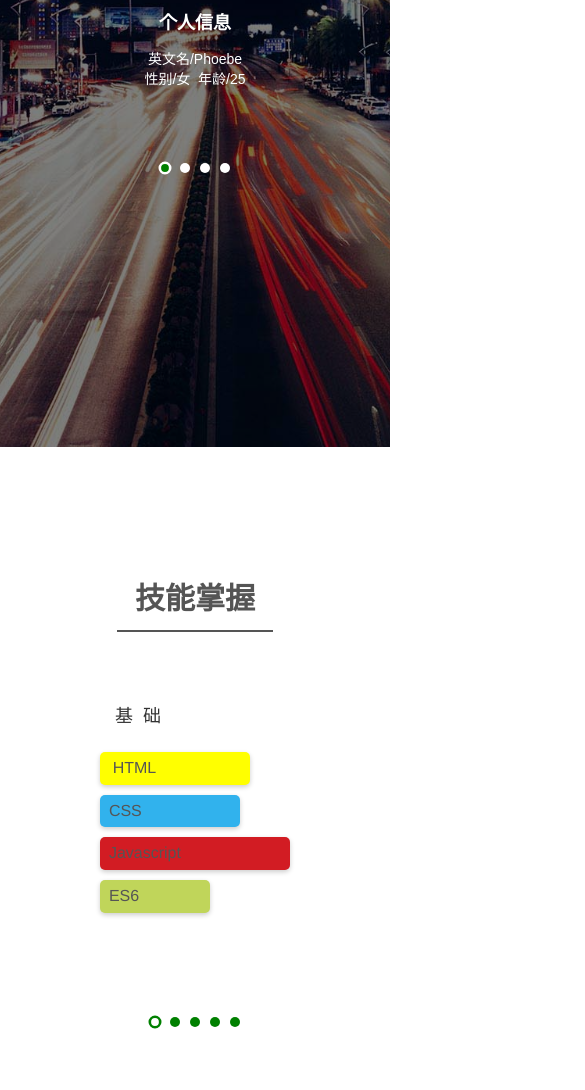
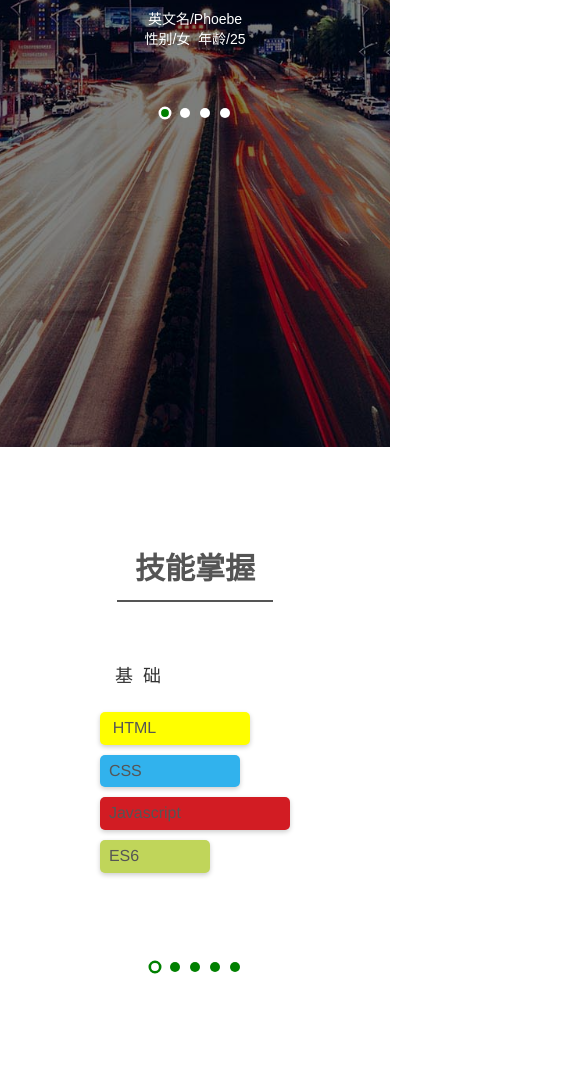
Before and after one commit to phoebeyuer/Hello-World, a plain HTML site: page index.html in a window 390 px wide. Shown: the part 1241-2331 px from the top of the page, 585 px wide, since content can reach past the window. Drawn offline with nearby package versions, Linux system fonts and the light colour scheme.

Commit message:
手机端调整

```diff
--- a/css/style.css
+++ b/css/style.css
@@ -59,6 +59,21 @@ ul,ol {
 	padding: 15px 10px;
 	border-bottom: 2px solid #fff;
 	font-weight: 600;
+}
+
+@media screen and (max-width:768px){
+.section-title h2 {
+	margin-top: -10px;
+	margin-bottom: 0;
+}
+
+.choose-btn {
+	margin-top: -15px;
+}
+
+#workChoose1 {
+	margin-top: -30px;
+}
 }
 
 /*加载动画*/
@@ -671,9 +686,17 @@ ul,ol {
 	display: none;
 }
 
+#master .master-pic .master-cover {
+	display: none;
+}
+
 #master .master-pic {
 	position: relative;
 	overflow: visible;
+	width: 300px;
+	left: 50%;
+	margin-left: -150px;
+	/*width: 100%;*/
 }
 
 #master .master-choose {
@@ -1258,4 +1281,5 @@ ul,ol {
 	margin-top: -10px;
 }
 
+
 }
--- a/index.html
+++ b/index.html
@@ -4,7 +4,7 @@
 	<title>My Resume</title>
 	<meta charset="utf-8"/>
 	<!-- <meta name="viewport" content="width=device-width,initial-scale=1"> -->
-	<meta name="viewport" content="width = device-width,inital-scale=1.0,maximun = 1.0,user-scalable = no">
+	<meta name="viewport" content="width=device-width,minimum-scale=1,maximum-scale=1,initial-scale=1,user-scalable=no" />
 	<link rel="stylesheet" type="text/css" href="css/style.css">
 	<link rel="stylesheet" type="text/css" href="css/reset.css">
 	<link rel="stylesheet" type="text/css" href="iconfont/iconfont.css">
@@ -98,7 +98,7 @@
 						<h4><strong>兴趣爱好</strong></h4>
 						<p>摄影、跑步、羽毛球<br><br></p>
 					</div>
-					<div id="aboutChoose" class="about-choose">
+					<div id="aboutChoose" class="about-choose choose-btn">
 						<ul>
 							<li class="now" index="0"></li>
 							<li index="1"></li>
@@ -158,7 +158,7 @@
 					</div>
 				</div>
 
-				<div id="masterChoose" class="master-choose">
+				<div id="masterChoose" class="master-choose choose-btn">
 						<ul>
 							<li class="now" index="0"></li>
 							<li index="1"></li>
@@ -284,7 +284,7 @@
 						</div>
 					</div>
 
-					<div id="workChoose1" class="works-choose">
+					<div id="workChoose1" class="works-choose choose-btn">
 						<ul>
 							<li class="now" index="0"></li>
 							<li index="1"></li>
```
